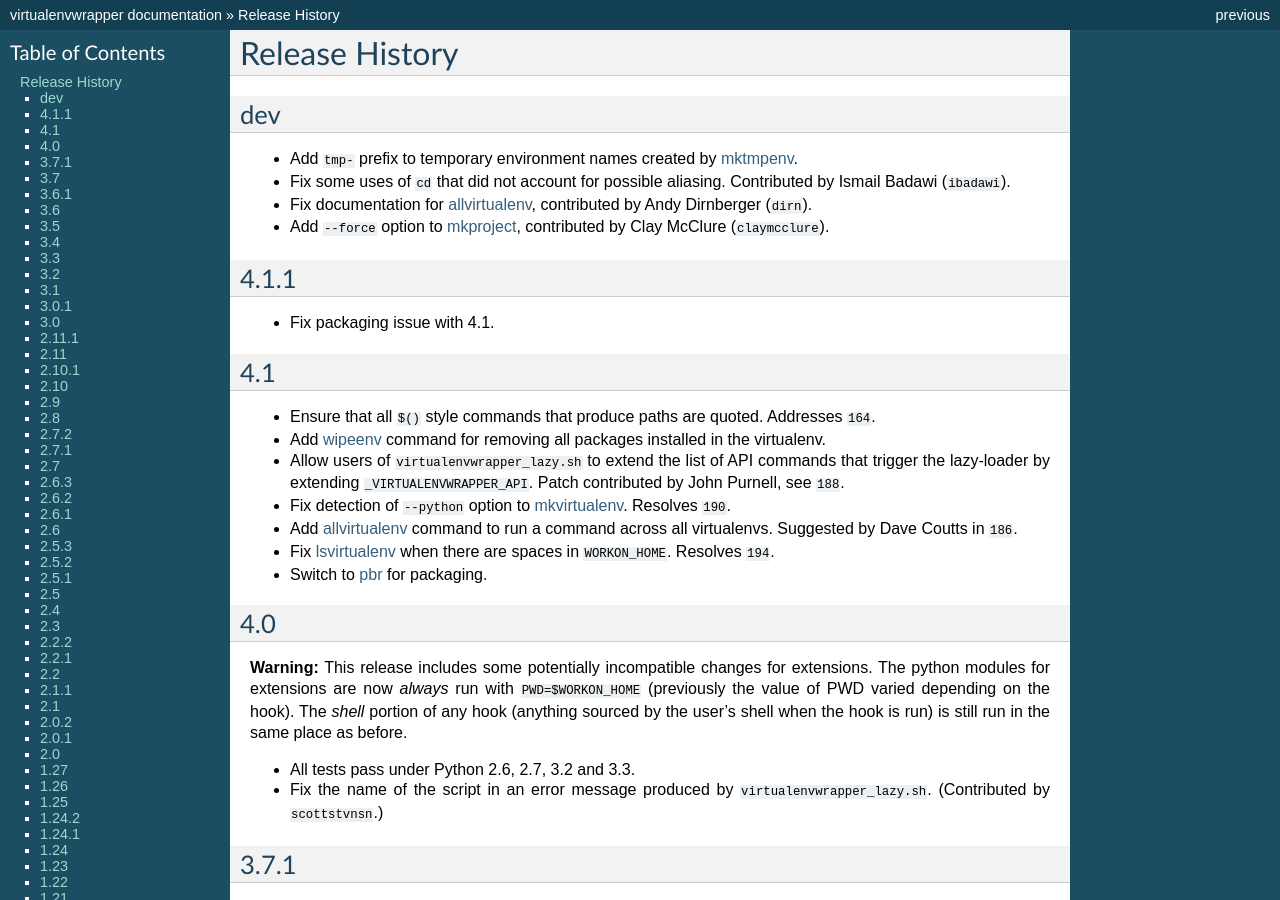
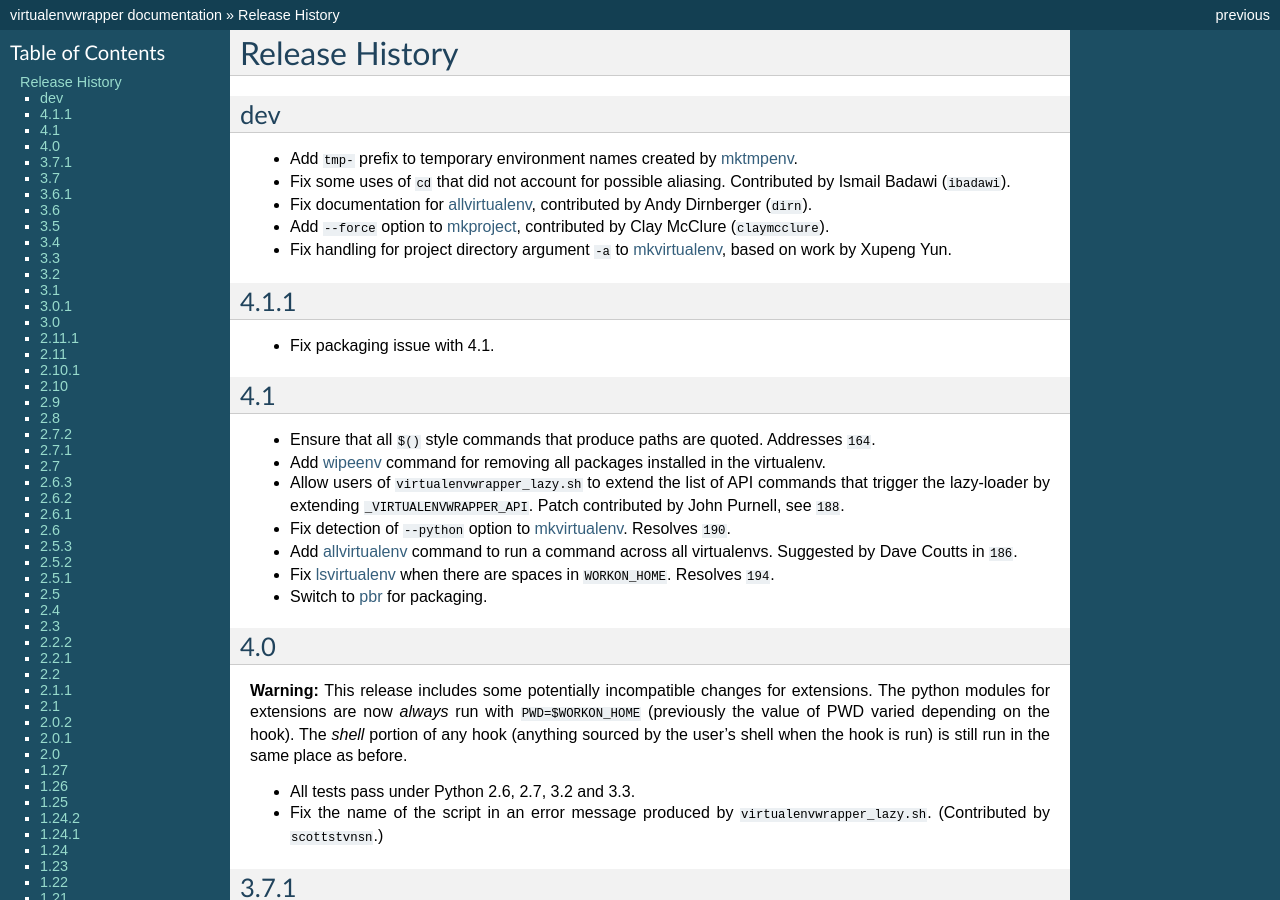
Before and after one commit to python-virtualenvwrapper/virtualenvwrapper, a Sphinx documentation site: the page built from docs/source/history.rst, in a window 1280 px wide and 900 px high. Built offline with Sphinx 7.4.7, drawn with Linux system fonts in a browser that asks for light colours; cross-references to code outside the pages are shown as plain code.

Commit message:
Fix mkvirtualenv -a relative paths
Ensure that the path passed to mkvirtualenv -a is a directory
and expand the path before writing it to the .project file
in case the value given was a relative directory name.

Change-Id: I4abd72b87be7edc0785387dc1bb7f99dc2f4b500

```diff
--- a/docs/source/history.rst
+++ b/docs/source/history.rst
@@ -13,6 +13,8 @@ dev
   Andy Dirnberger (:bbuser:`dirn`).
 - Add ``--force`` option to :ref:`command-mkproject`, contributed by
   Clay McClure (:bbuser:`claymcclure`).
+- Fix handling for project directory argument ``-a`` to
+  :ref:`command-mkvirtualenv`, based on work by Xupeng Yun.
 
 4.1.1
 =====
```
Also changed, not shown: 2 other files.
